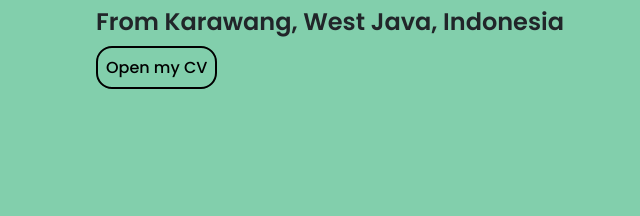
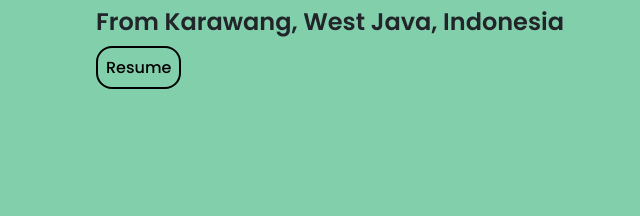
Before and after one commit to johantoni91/portfolio-johan.github.io, a website: page index.html in a window 1280 px wide. Shown: the part 299-515 px from the top of the page, 0-640 px from the left. Drawn offline with nearby package versions, Linux system fonts and the light colour scheme.

Commit message:
Update index.html

```diff
--- a/index.html
+++ b/index.html
@@ -59,10 +59,10 @@
           <p class="fs-4 fw-semibold">From Karawang, West Java, Indonesia</p>
           <div class="mt-3">
             <a
-              href="/documents/CV_Johan.pdf"
+              href="/documents/resume.pdf"
               target="_blank"
               class="text-decoration-none"
-              >Open my CV</a
+              >Resume</a
             >
           </div>
         </div>
```
